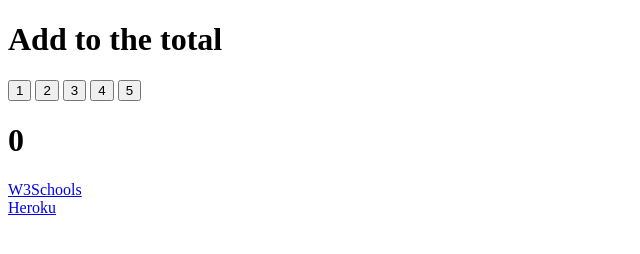
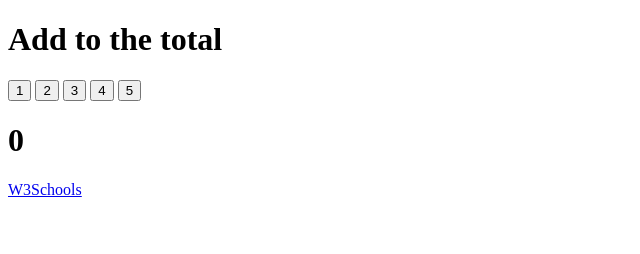
Before and after one commit to Cadie-Tan/Cadie-Tan.github.io, a plain HTML site: page index.html in a window 1280 px wide. Shown: the full height of the page, 0-640 px from the left. Drawn offline with Linux system fonts and the light colour scheme.

Commit message:
Update index.html

```diff
--- a/index.html
+++ b/index.html
@@ -22,9 +22,6 @@
         <div>
             <a href="https://www.w3schools.com" target="_blank">W3Schools</a>
         </div>
-        <div>
-            <a href="https://www.heroku.com/platform/" target="_blank">Heroku</a>
-        </div>
 </body>
 <!--Javascript-->
 <script>
```
